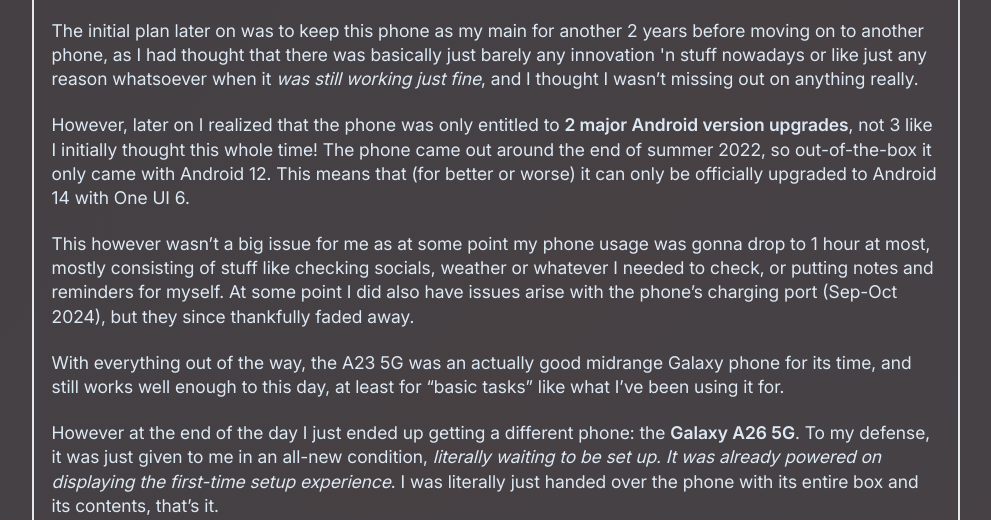
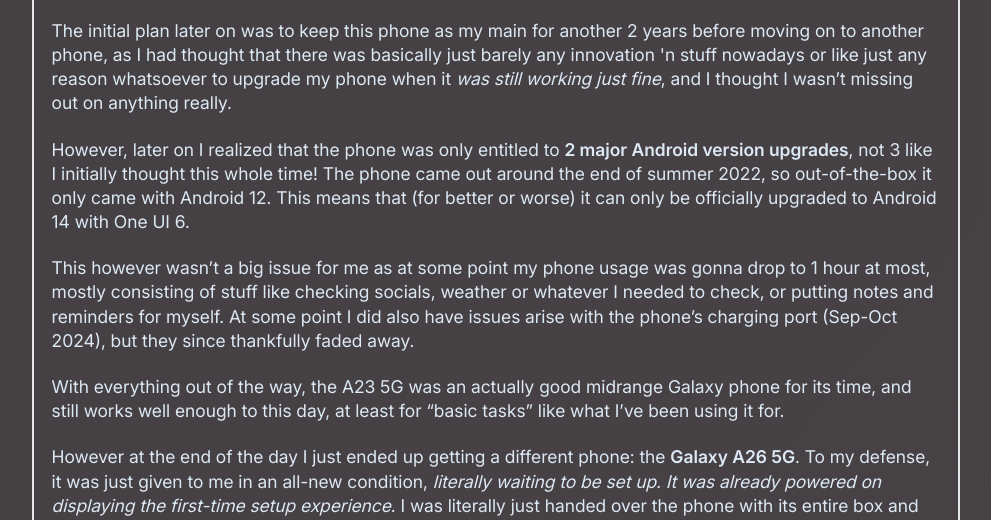
Before and after one commit to thekayaurora/thekayaurora.github.io, an Astro site: page /blog/2025-06-29-galaxy-a26-5g-first-impressions in a window 1280 px wide. Shown: the part 278-798 px from the top of the page, without its empty margins (144-1135 px from the left). Built offline with nearby package versions, Linux system fonts and the light colour scheme; Astro itself is replaced by a stand-in of ours.

Commit message:
better wording

```diff
--- a/src/pages/blog/2025-06-29-galaxy-a26-5g-first-impressions.md
+++ b/src/pages/blog/2025-06-29-galaxy-a26-5g-first-impressions.md
@@ -7,7 +7,7 @@
 ---
 [Last time](/lynxblog/2023/03/05/galaxy-a23-5g-one-month-review-why-switched.html), I said I will keep my previous phone (my then-new Galaxy A23 5G) as my main for at least 1-2 years. I initially got it in late January 2023, and it's been frankly almost 2 years and 6 months since then!
 
-The initial plan later on was to keep this phone as my main for another 2 years before moving on to another phone, as I had thought that there was basically just barely any innovation 'n stuff nowadays or like just any reason whatsoever when it *was still working just fine*, and I thought I wasn't missing out on anything really.
+The initial plan later on was to keep this phone as my main for another 2 years before moving on to another phone, as I had thought that there was basically just barely any innovation 'n stuff nowadays or like just any reason whatsoever to upgrade my phone when it *was still working just fine*, and I thought I wasn't missing out on anything really.
 
 However, later on I realized that the phone was only entitled to **2 major Android version upgrades**, not 3 like I initially thought this whole time! The phone came out around the end of summer 2022, so out-of-the-box it only came with Android 12. This means that (for better or worse) it can only be officially upgraded to Android 14 with One UI 6.
 
```
